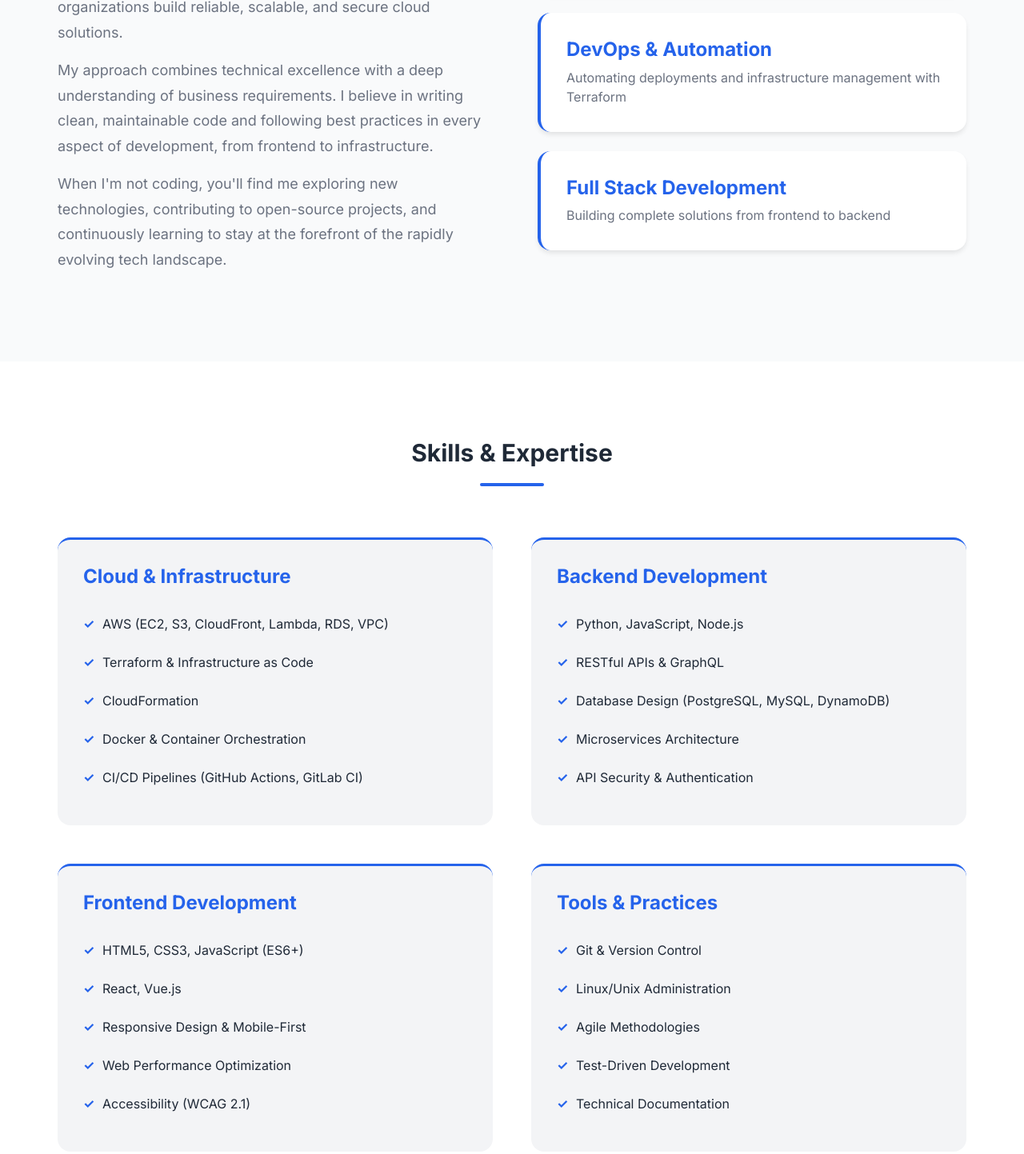
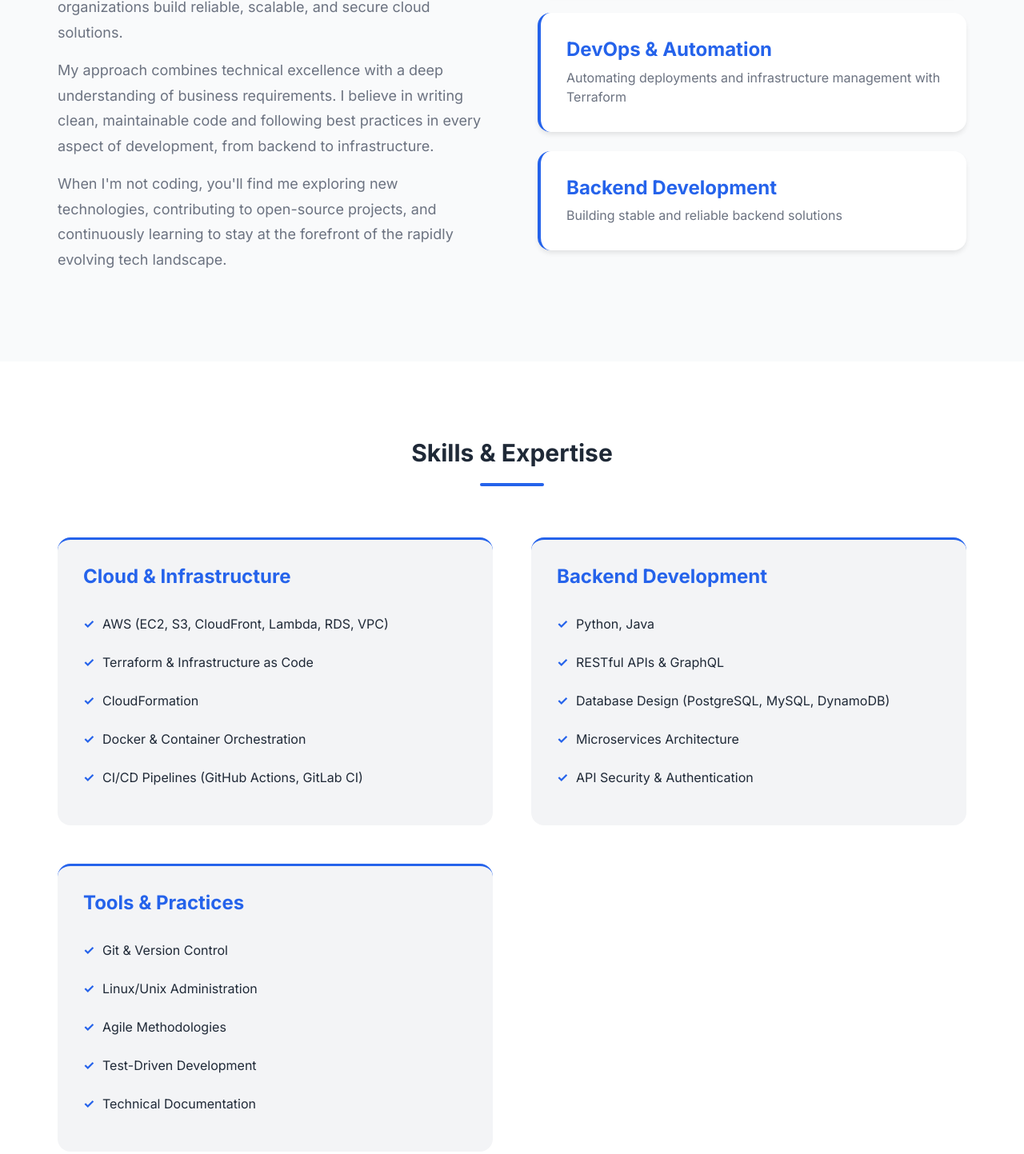
Before and after one commit to angye753/aws_deployment, a plain HTML site: page src/index.html in a window 1280 px wide. Shown: the part 966-2409 px from the top of the page at 80% size. Drawn offline with Linux system fonts and the light colour scheme.

Commit message:
Updating portafolio content

```diff
--- a/src/index.html
+++ b/src/index.html
@@ -78,7 +78,7 @@
                         and secure cloud solutions.
                     </p>
                     <p>
-                        My approach combines technical excellence with a deep understanding of business requirements. I believe in writing clean, maintainable code and following best practices in every aspect of development, from frontend to infrastructure.
+                        My approach combines technical excellence with a deep understanding of business requirements. I believe in writing clean, maintainable code and following best practices in every aspect of development, from backend to infrastructure.
                     </p>
                     <p>
                         When I'm not coding, you'll find me exploring new technologies, contributing to open-source projects, and continuously learning to stay at the forefront of the rapidly evolving tech landscape.
@@ -94,8 +94,8 @@
                         <p>Automating deployments and infrastructure management with Terraform</p>
                     </div>
                     <div class="highlight-card">
-                        <h3>Full Stack Development</h3>
-                        <p>Building complete solutions from frontend to backend</p>
+                        <h3>Backend Development</h3>
+                        <p>Building stable and reliable backend solutions</p>
                     </div>
                 </div>
             </div>
@@ -121,22 +121,11 @@
                 <div class="skill-category">
                     <h3>Backend Development</h3>
                     <ul class="skill-list">
-                        <li>Python, JavaScript, Node.js</li>
+                        <li>Python, Java</li>
                         <li>RESTful APIs & GraphQL</li>
                         <li>Database Design (PostgreSQL, MySQL, DynamoDB)</li>
                         <li>Microservices Architecture</li>
                         <li>API Security & Authentication</li>
-                    </ul>
-                </div>
-
-                <div class="skill-category">
-                    <h3>Frontend Development</h3>
-                    <ul class="skill-list">
-                        <li>HTML5, CSS3, JavaScript (ES6+)</li>
-                        <li>React, Vue.js</li>
-                        <li>Responsive Design & Mobile-First</li>
-                        <li>Web Performance Optimization</li>
-                        <li>Accessibility (WCAG 2.1)</li>
                     </ul>
                 </div>
 
```
Also changed, not shown: 1 other file.
